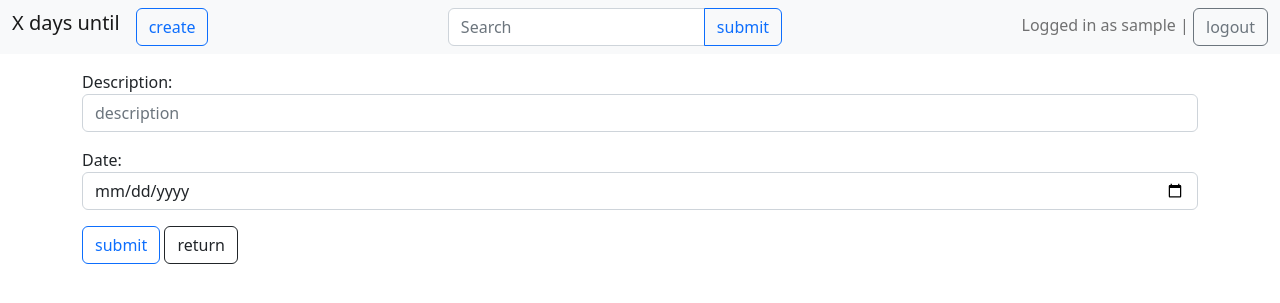
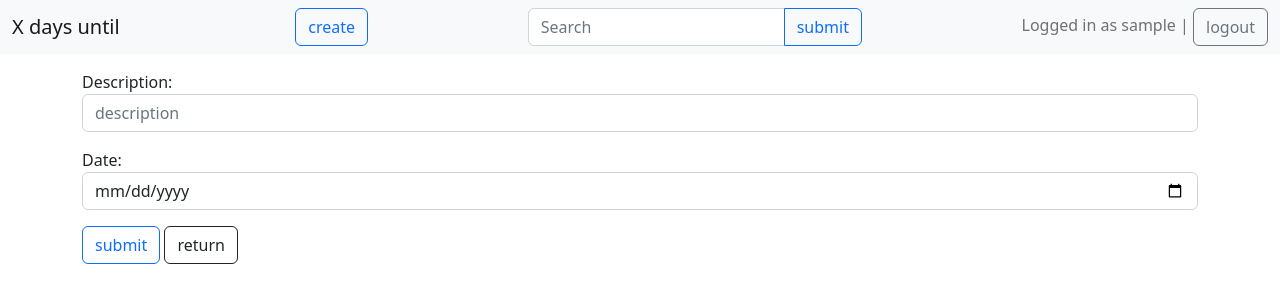
Before and after one commit to pabaldovi/event_list, a Django app: page /new in a window 1280 px wide. Shown: the top 303 px of the page. Run offline with Django 4.2, Linux system fonts and the light colour scheme; the visitor is signed in with stand-in values (Sample User, id 1); parts of the project's set-up code (start-up, migrations or seed data) failed here and were passed over.

Commit message:
moved create button

```diff
--- a/events/templates/events/nav.html
+++ b/events/templates/events/nav.html
@@ -5,14 +5,10 @@
                 <li class="nav-item">
                     <a class="navbar-brand" href="{% url 'events:index' %}">X days until</a>
                 </li>
-                {% if user.is_authenticated %}
-                    <li class="nav-item">
-                        <a href="{% url 'events:create' %}" class="btn btn-outline-primary">create</a>
-                    </li>
-                {% endif %}
             </ul>
         </div>
         {% if user.is_authenticated %}
+        <a href="{% url 'events:create' %}" class="btn btn-outline-primary">create</a>
         <form method="GET" action="/search_results/">
             <div class="input-group">
                 <input type="text" class="form-control" placeholder="Search" name="q" value="{{ request.GET.q }}">
```
